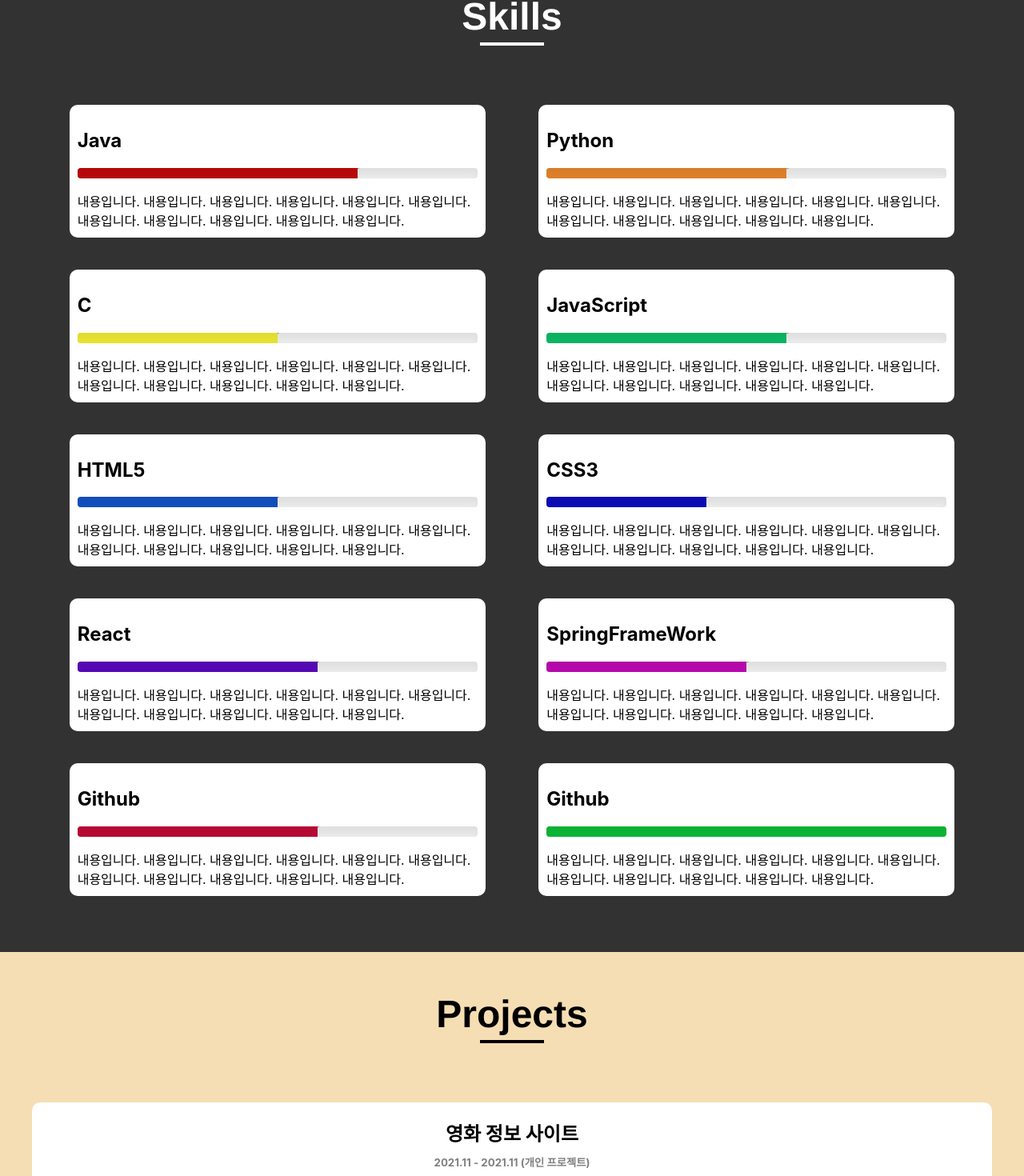
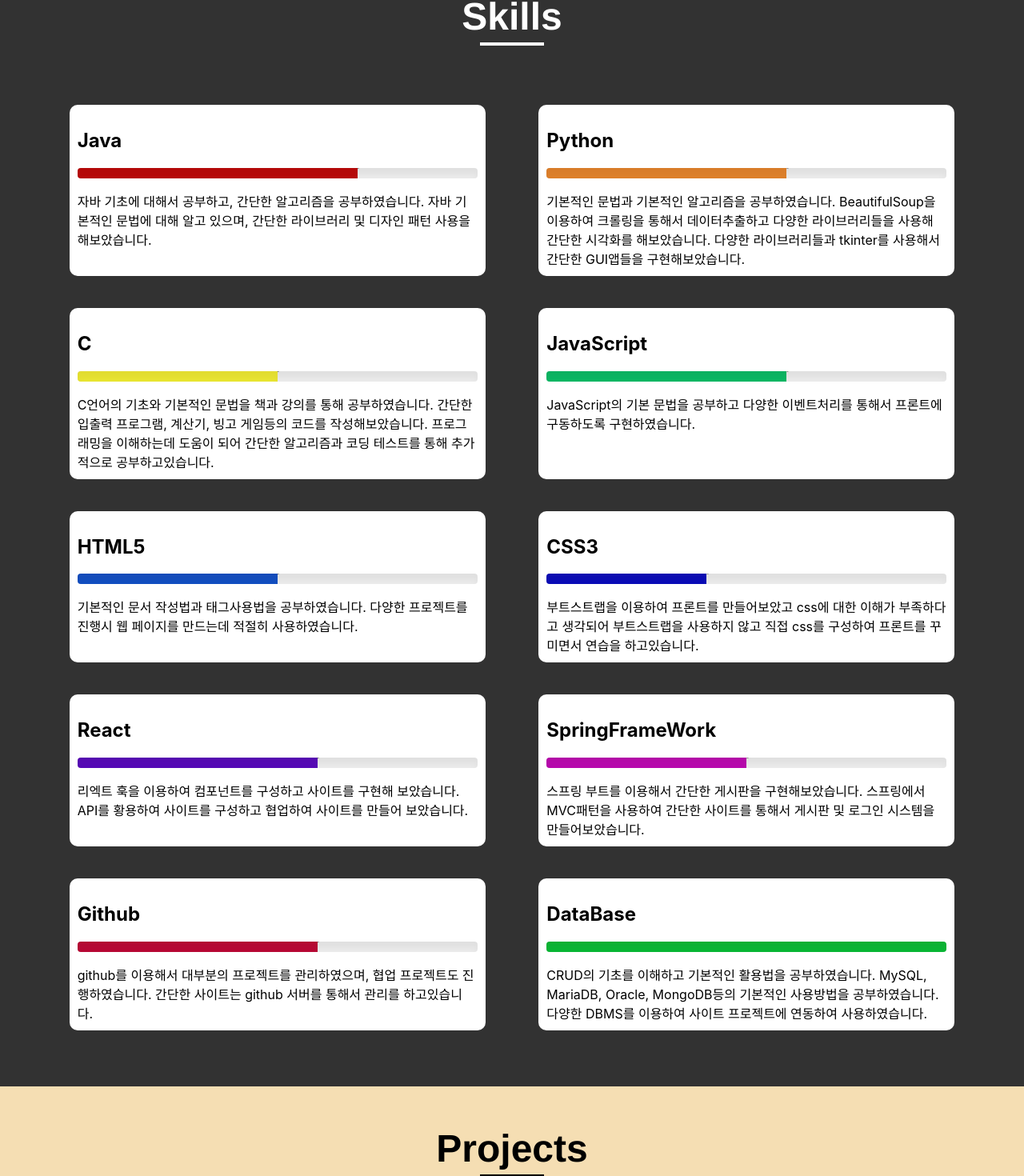
Before and after one commit to ghdnjs18/Portfolio, a React (Create React App) app: page / in a window 1280 px wide. Shown: the part 1604-3074 px from the top of the page at 80% size. Built offline with nearby package versions, Linux system fonts and the light colour scheme.

Commit message:
skills 내용 추가

```diff
--- a/package.json
+++ b/package.json
@@ -1,5 +1,5 @@
 {
-  "homepage": "https://ghdnjs18.github.io/Portfolio/",
+  "homepage": "https://ghdnjs18.github.io/Portfolio",
   "name": "portfolio",
   "version": "0.1.0",
   "private": true,
--- a/src/components/Skills.js
+++ b/src/components/Skills.js
@@ -36,9 +36,8 @@ const Skills = () => {
             </div>
           </div>
           <div>
-            내용입니다. 내용입니다. 내용입니다. 내용입니다. 내용입니다.
-            내용입니다. 내용입니다. 내용입니다. 내용입니다. 내용입니다.
-            내용입니다.
+            자바 기초에 대해서 공부하고, 간단한 알고리즘을 공부하였습니다.
+            자바 기본적인 문법에 대해 알고 있으며, 간단한 라이브러리 및 디자인 패턴 사용을 해보았습니다.
           </div>
         </div>
         <div className="skill-content" {...animatedItem[3]}>
@@ -49,35 +48,35 @@ const Skills = () => {
             </div>
           </div>
           <div>
-            내용입니다. 내용입니다. 내용입니다. 내용입니다. 내용입니다.
-            내용입니다. 내용입니다. 내용입니다. 내용입니다. 내용입니다.
-            내용입니다.
+            기본적인 문법과 기본적인 알고리즘을 공부하였습니다.
+            BeautifulSoup을 이용하여 크롤링을 통해서 데이터추출하고
+            다양한 라이브러리들을 사용해 간단한 시각화를 해보았습니다.
+            다양한 라이브러리들과 tkinter를 사용해서 간단한 GUI앱들을 구현해보았습니다.
+
           </div>
         </div>
         <div className="skill-content" {...animatedItem[4]}>
           <h2>C</h2>
           <div className="progress-bar-container">
             <div className="progress-bar color-3">
-              <span>50%</span>
+              <span>40%</span>
             </div>
           </div>
           <div>
-            내용입니다. 내용입니다. 내용입니다. 내용입니다. 내용입니다.
-            내용입니다. 내용입니다. 내용입니다. 내용입니다. 내용입니다.
-            내용입니다.
+            C언어의 기초와 기본적인 문법을 책과 강의를 통해 공부하였습니다.
+            간단한 입출력 프로그램, 계산기, 빙고 게임등의 코드를 작성해보았습니다.
+            프로그래밍을 이해하는데 도움이 되어 간단한 알고리즘과 코딩 테스트를 통해 추가적으로 공부하고있습니다.
           </div>
         </div>
         <div className="skill-content" {...animatedItem[5]}>
           <h2>JavaScript</h2>
           <div className="progress-bar-container">
             <div className="progress-bar color-4">
-              <span>60%</span>
+              <span>50%</span>
             </div>
           </div>
           <div>
-            내용입니다. 내용입니다. 내용입니다. 내용입니다. 내용입니다.
-            내용입니다. 내용입니다. 내용입니다. 내용입니다. 내용입니다.
-            내용입니다.
+            JavaScript의 기본 문법을 공부하고 다양한 이벤트처리를 통해서 프론트에 구동하도록 구현하였습니다.
           </div>
         </div>
         <div className="skill-content" {...animatedItem[6]}>
@@ -88,22 +87,20 @@ const Skills = () => {
             </div>
           </div>
           <div>
-            내용입니다. 내용입니다. 내용입니다. 내용입니다. 내용입니다.
-            내용입니다. 내용입니다. 내용입니다. 내용입니다. 내용입니다.
-            내용입니다.
+            기본적인 문서 작성법과 태그사용법을 공부하였습니다.
+            다양한 프로젝트를 진행시 웹 페이지를 만드는데 적절히 사용하였습니다.
           </div>
         </div>
         <div className="skill-content" {...animatedItem[7]}>
           <h2>CSS3</h2>
           <div className="progress-bar-container">
             <div className="progress-bar color-6">
-              <span>40%</span>
+              <span>30%</span>
             </div>
           </div>
           <div>
-            내용입니다. 내용입니다. 내용입니다. 내용입니다. 내용입니다.
-            내용입니다. 내용입니다. 내용입니다. 내용입니다. 내용입니다.
-            내용입니다.
+            부트스트랩을 이용하여 프론트를 만들어보았고 css에 대한 이해가 부족하다고 생각되어
+            부트스트랩을 사용하지 않고 직접 css를 구성하여 프론트를 꾸미면서 연습을 하고있습니다.
           </div>
         </div>
         <div className="skill-content" {...animatedItem[8]}>
@@ -114,48 +111,45 @@ const Skills = () => {
             </div>
           </div>
           <div>
-            내용입니다. 내용입니다. 내용입니다. 내용입니다. 내용입니다.
-            내용입니다. 내용입니다. 내용입니다. 내용입니다. 내용입니다.
-            내용입니다.
+            리엑트 훅을 이용하여 컴포넌트를 구성하고 사이트를 구현해 보았습니다.
+            API를 황용하여 사이트를 구성하고 협업하여 사이트를 만들어 보았습니다.
           </div>
         </div>
         <div className="skill-content" {...animatedItem[9]}>
           <h2>SpringFrameWork</h2>
           <div className="progress-bar-container">
             <div className="progress-bar color-8">
-              <span>50%</span>
+              <span>40%</span>
             </div>
           </div>
           <div>
-            내용입니다. 내용입니다. 내용입니다. 내용입니다. 내용입니다.
-            내용입니다. 내용입니다. 내용입니다. 내용입니다. 내용입니다.
-            내용입니다.
+            스프링 부트를 이용해서 간단한 게시판을 구현해보았습니다.
+            스프링에서 MVC패턴을 사용하여 간단한 사이트를 통해서 게시판 및 로그인 시스템을 만들어보았습니다.
           </div>
         </div>
         <div className="skill-content" {...animatedItem[10]}>
           <h2>Github</h2>
           <div className="progress-bar-container">
             <div className="progress-bar color-9">
-              <span>60%</span>
+              <span>50%</span>
             </div>
           </div>
           <div>
-            내용입니다. 내용입니다. 내용입니다. 내용입니다. 내용입니다.
-            내용입니다. 내용입니다. 내용입니다. 내용입니다. 내용입니다.
-            내용입니다.
+            github를 이용해서 대부분의 프로젝트를 관리하였으며, 협업 프로젝트도 진행하였습니다.
+            간단한 사이트는 github 서버를 통해서 관리를 하고있습니다.
           </div>
         </div>
         <div className="skill-content" {...animatedItem[11]}>
-          <h2>Github</h2>
+          <h2>DataBase</h2>
           <div className="progress-bar-container">
             <div className="progress-bar color-10">
-              <span>70%</span>
+              <span>50%</span>
             </div>
           </div>
           <div>
-            내용입니다. 내용입니다. 내용입니다. 내용입니다. 내용입니다.
-            내용입니다. 내용입니다. 내용입니다. 내용입니다. 내용입니다.
-            내용입니다.
+            CRUD의 기초를 이해하고 기본적인 활용법을 공부하였습니다.
+            MySQL, MariaDB, Oracle, MongoDB등의 기본적인 사용방법을 공부하였습니다.
+            다양한 DBMS를 이용하여 사이트 프로젝트에 연동하여 사용하였습니다.
           </div>
         </div>
       </div>
```
